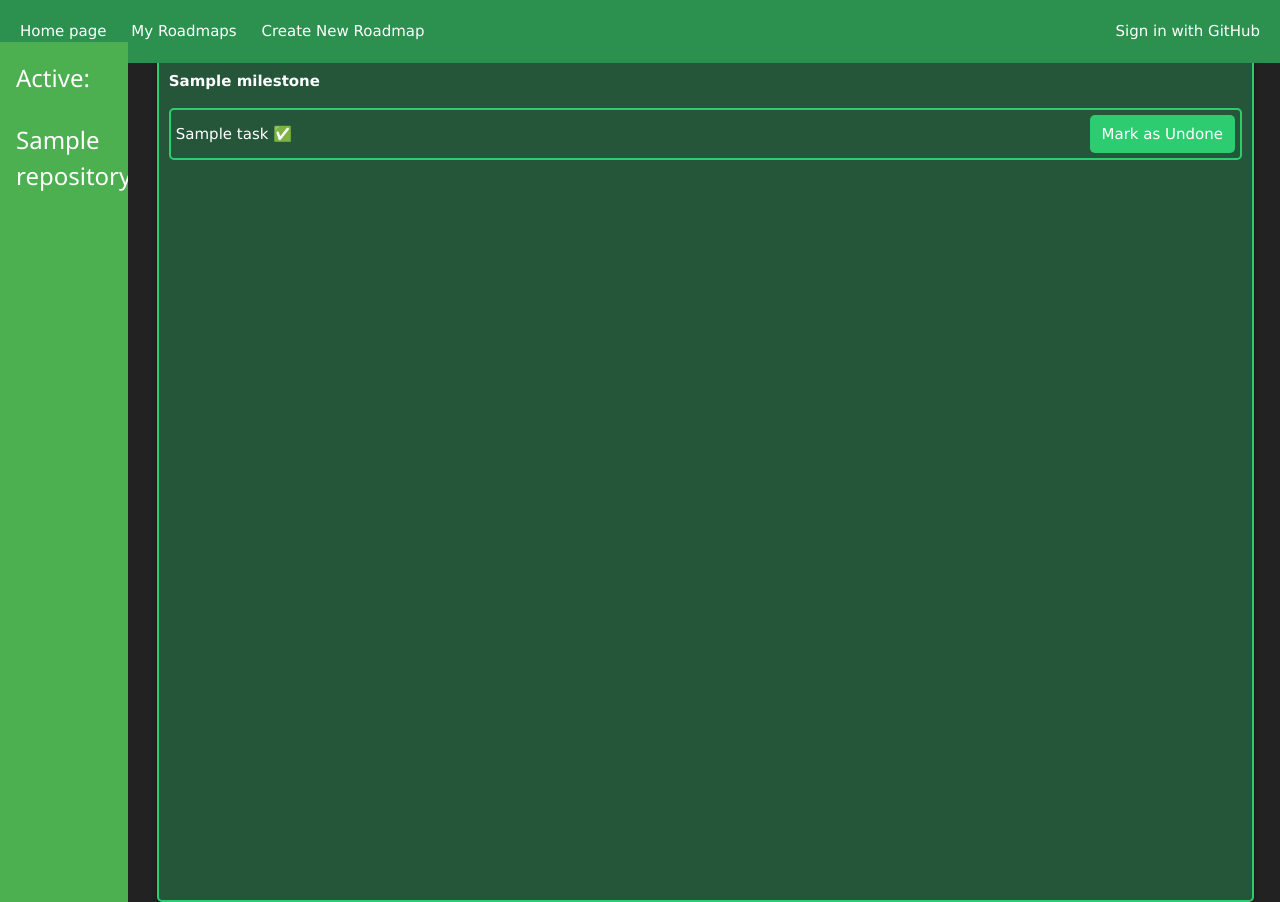
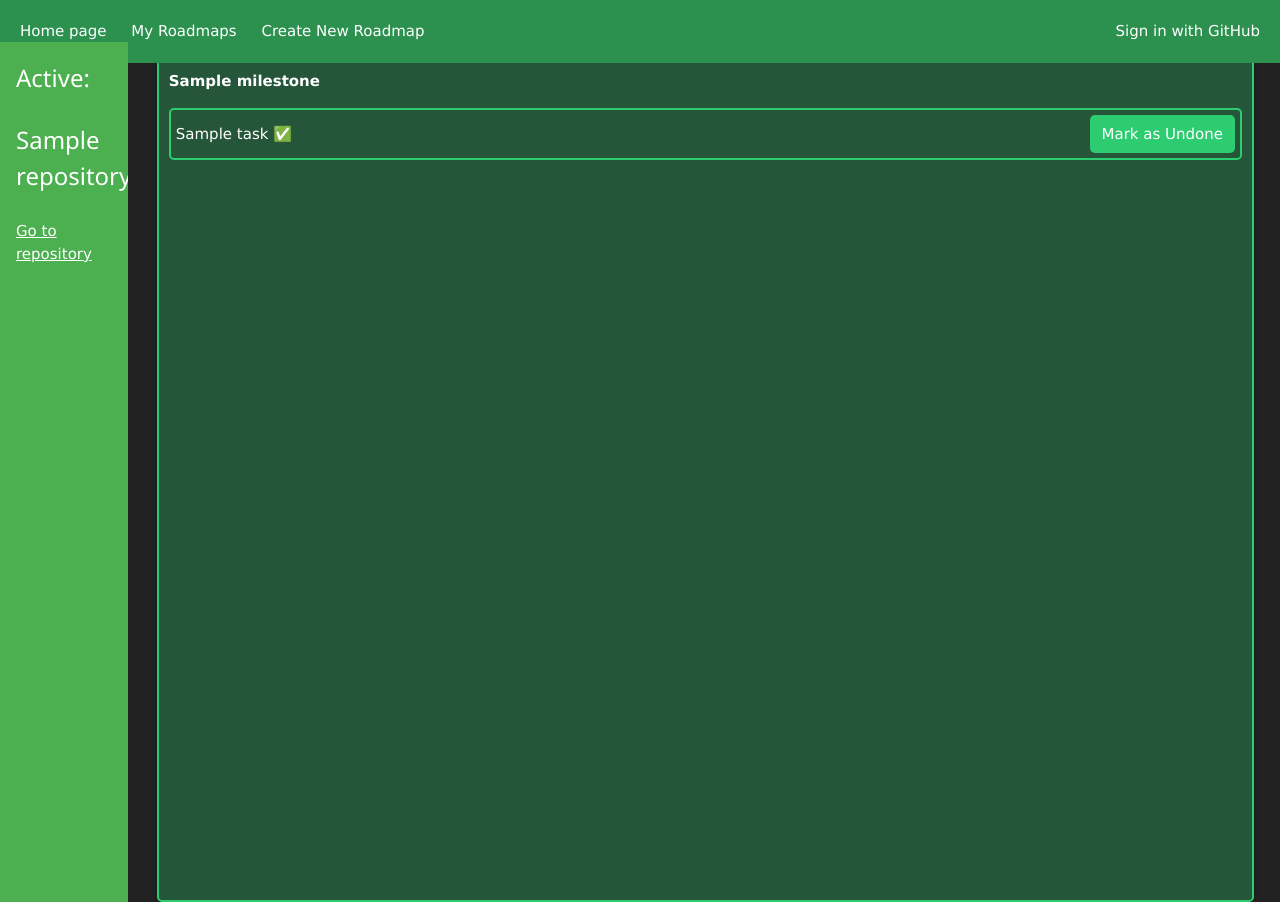
Before and after one commit to MichalKozlowskii/git-roadmap, a Django app: page /roadmaps/1/ in a window 1280 px wide. Run offline with Django 4.2, Linux system fonts and the light colour scheme; tables that the repository leaves empty hold one stand-in row (values such as "Sample post"); some libraries are stand-ins or nearby versions.

Commit message:
feat: link to repository

```diff
--- a/roadmap/templates/roadmap/create_roadmap.html
+++ b/roadmap/templates/roadmap/create_roadmap.html
@@ -41,6 +41,7 @@
     <div class="w3-sidebar w3-green w3-bar-block" style="width:10%; margin-top:3.3%;">
         <h3 class="w3-bar-item">Active: </h3>
         <h3 class="w3-bar-item">{{ repository.name }}</h3>
+        <a class="w3-bar-item" href="{{ repository.url }}">Go to repository</a>
     </div>
 
     <div style="margin-left:10%;">
--- a/roadmap/templates/roadmap/roadmap.html
+++ b/roadmap/templates/roadmap/roadmap.html
@@ -68,6 +68,7 @@
     <div class="w3-sidebar w3-green w3-bar-block" style="width:10%; margin-top:3.3%;">
         <h3 class="w3-bar-item">Active: </h3>
         <h3 class="w3-bar-item">{{ repository.name }}</h3>
+        <a class="w3-bar-item" href="{{ repository.url }}">Go to repository</a>
     </div>
 
     <div style="margin-left:11%;">
```
